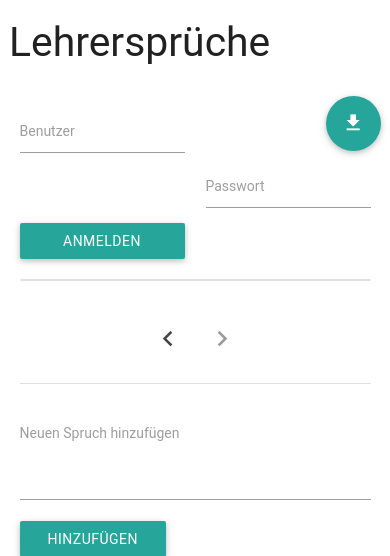
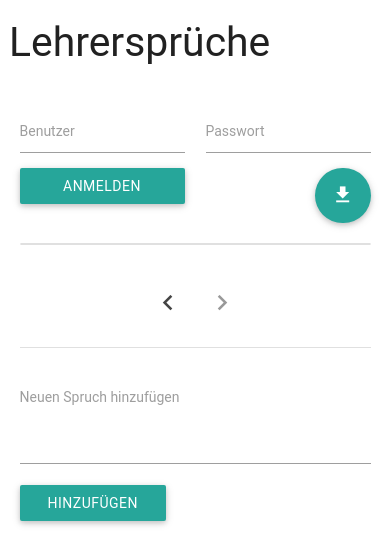
Before and after one commit to schneefux/jokevote, a Flask app: template templates/index.html in a window 390 px wide. Shown: the top 556 px of the page. Run offline with Flask 2, Linux system fonts and the light colour scheme; the template is opened without the code that fills it, so the values that code supplies are empty; some web fonts are replaced.

Commit message:
make export button more responsive

```diff
--- a/templates/index.html
+++ b/templates/index.html
@@ -15,7 +15,6 @@
         <header class="row">
             <h3>Lehrersprüche</h3>
             <div class="section">
-                <a class="btn-floating btn-large right" href="/export"><i class="material-icons">file_download</i></a>
                 {% if user.loggedin %}
                 <form action="/logout" method="post">
                     <button class="btn" type="submit">Logout ({{ user.name }})</button>
@@ -35,6 +34,9 @@
                     </div>
                 </form>
                 {% endif %}
+                <div class="col s2 m12 l2 right">
+                    <a class="btn-floating btn-large right" href="/export"><i class="material-icons">file_download</i></a>
+                </div>
             </div>
         </header>
         <main>
```
